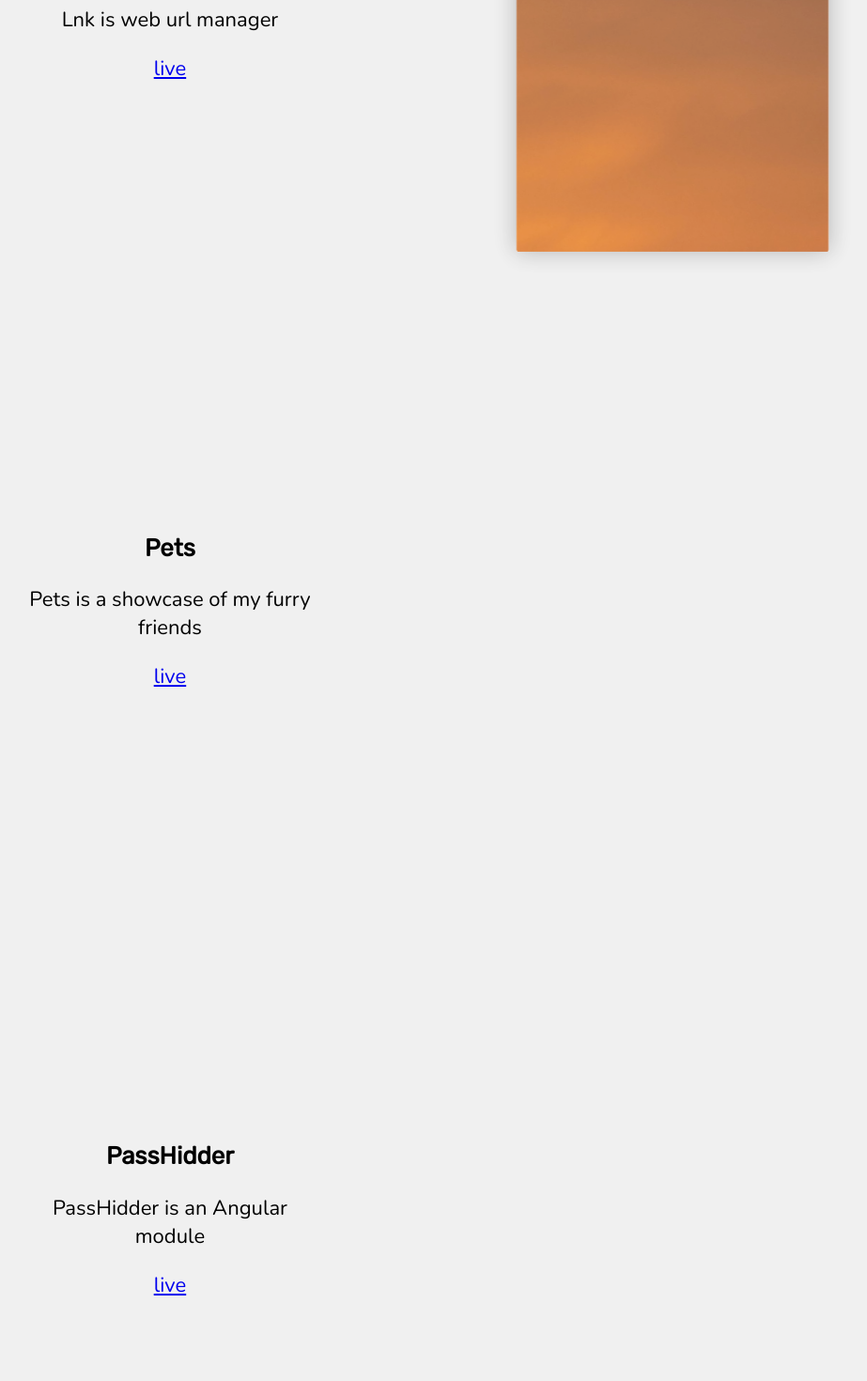
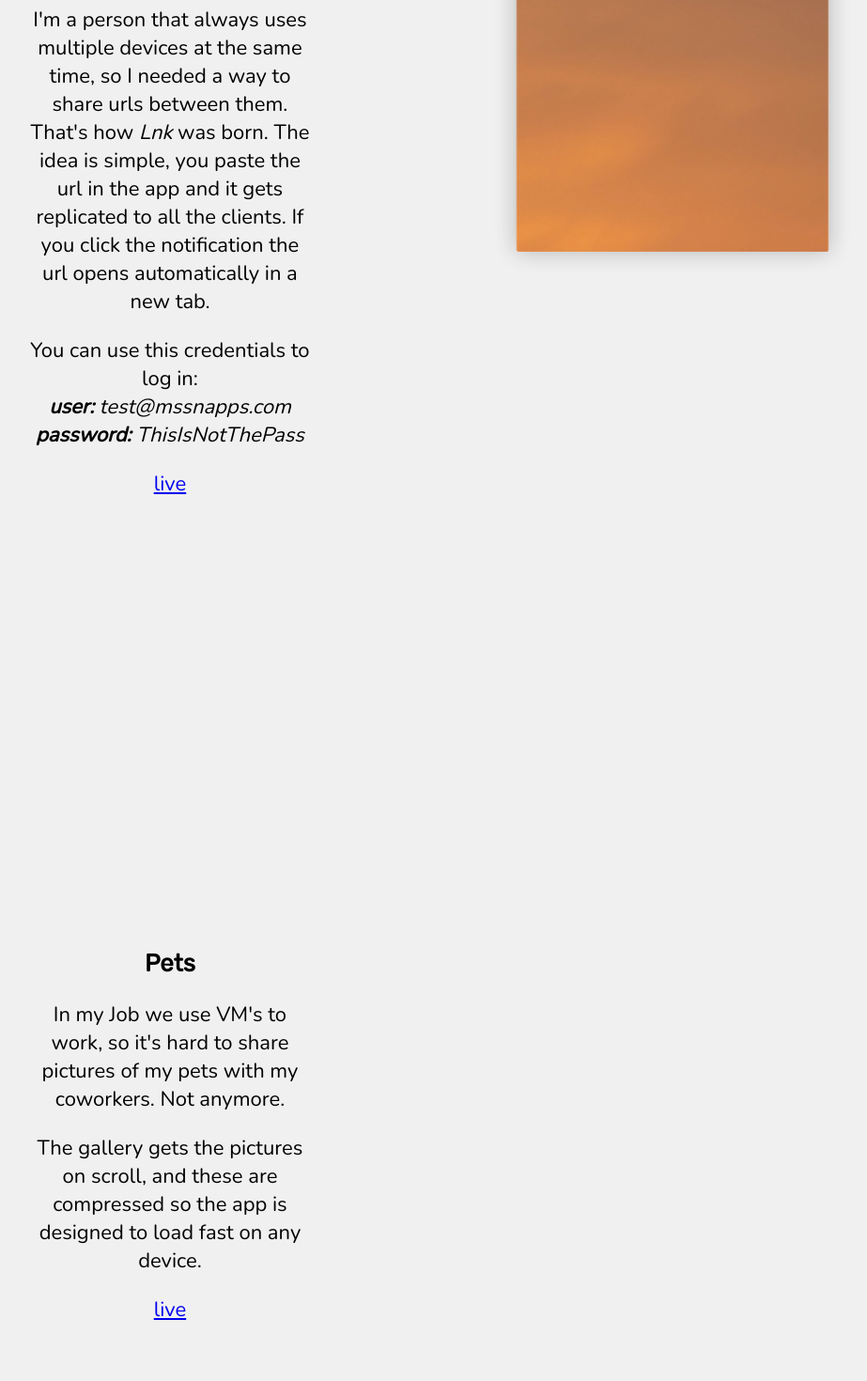
Before and after one commit to MissNalgas/juanaragon-main, a React (Create React App) app: page / in a window 1280 px wide. Shown: the part 1000-2470 px from the top of the page at 94% size, without its empty margins (179-1102 px from the left). Built offline with nearby package versions, Linux system fonts and the light colour scheme.

Commit message:
Updated LNK summary

```diff
--- a/src/components/Body.jsx
+++ b/src/components/Body.jsx
@@ -92,30 +92,38 @@ export default function Body() {
                     <div mycontent="uno" className={styles.textCard+" bodyCard"}>
                         <img className={styles.mobileImage} src={preloadedImages[0]} alt="Lnk"/>
                         <h3>Lnk</h3>
-                        <p>Lnk is web url manager</p>
+                        <p>I'm a person that always uses multiple devices at the same time, so I needed a way to share urls between them. That's how <i>Lnk</i> was born. The idea is simple, you paste the url in the app and it gets replicated to all the clients. If you click the notification the url opens automatically in a new tab.</p>
+                        <p>You can use this credentials to log in:<br/>
+                        <i><b>user: </b>test@mssnapps.com</i><br/>
+                        <i><b>password: </b>ThisIsNotThePass</i><br/>
+                        </p>
                         <a href="https://mssnapps.com/lnk">live</a>
+
                     </div>
                     <div mycontent="dos" className={styles.textCard+" bodyCard"}>
                         <img className={styles.mobileImage} src={preloadedImages[1]} alt="pets"/>
                         <h3>Pets</h3>
-                        <p>Pets is a showcase of my furry friends</p>
+                        <p>In my Job we use VM's to work, so it's hard to share pictures of my pets with my coworkers. Not anymore.</p>
+                        <p>The gallery gets the pictures on scroll, and these are compressed so the app is designed to load fast on any device.</p>
                         <a href="https://mssnapps.com/pets">live</a>
                     </div>
                     <div mycontent="tres" className={styles.textCard+" bodyCard"}>
                         <img className={styles.mobileImage} src={preloadedImages[2]} alt="passhidder"/>
                         <h3>PassHidder</h3>
-                        <p>PassHidder is an Angular module</p>
-                        <a href="https://www.npmjs.com/package/passhidder">live</a>
+                        <p>I saw something like this somewhere on the web, so I turned it into an Angular module.</p>
+                        <a href="https://www.npmjs.com/package/passhidder">npm</a>
                     </div>
                     <div mycontent="cuatro" className={styles.textCard+" bodyCard"}>
                         <img className={styles.mobileImage} src={preloadedImages[3]} alt="chesting"/>
                         <h3>Chesting Table</h3>
-                        <p>Chesting table is a minecraft mod</p>
+                        <p>I've always liked programming, and that's what I do in my free time. I made this mod as a joke, it basically is a chest that looks like crafting table, instead of having 27 slots, it has 10. I decided to take it even farther and made a furnace and a backpack.</p>
+                        <p><b>Ps.</b> I love the furnace idea because it cooks faster depending on how many items there are in the fuel slot.</p>
+                        <p>1 slot = 1x speed, 3 slots = 3x speed.</p>
                     </div>
                     <div mycontent="cinco" className={styles.textCard+" bodyCard"}>
                         <img className={styles.mobileImage} src={preloadedImages[4]} alt="mssnapps"/>
                         <h3>MssnApps</h3>
-                        <p>MssnApps is a WebDesign agency</p>
+                        <p>MssnApps is my web design agency. When I have the resources I plan to make it something unique.</p>
                         <a href="https://mssnapps.com/">live</a>
                     </div>
                 </div>
```
